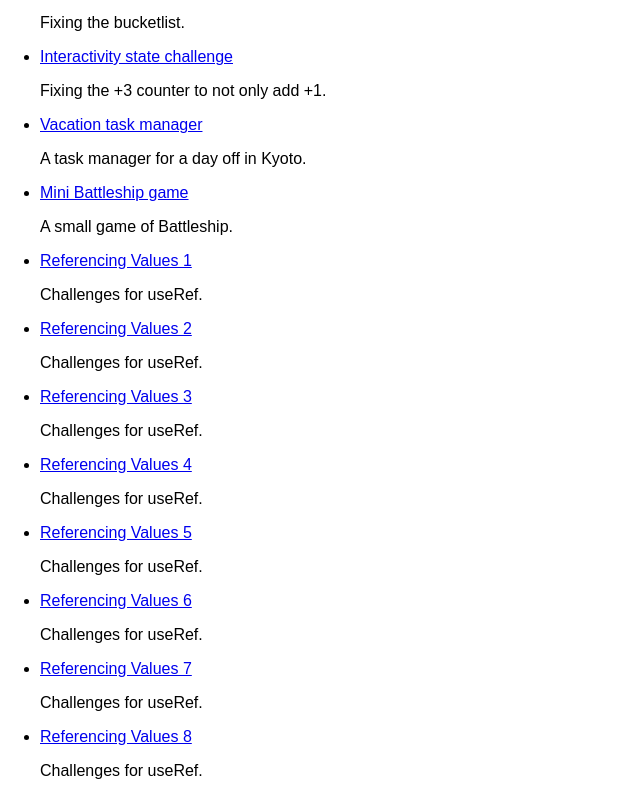
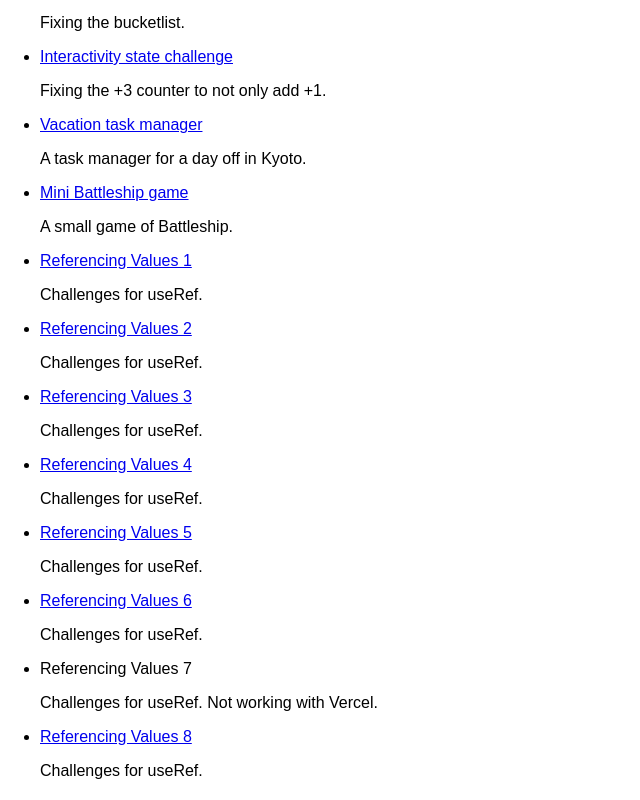
Before and after one commit to Miirten/React-Lessons, a Next.js app in the folder react/: page / in a window 1280 px wide. Shown: the part 456-1256 px from the top of the page, without its empty margins (0-640 px from the left). Built offline with nearby package versions, Linux system fonts and the light colour scheme.

Commit message:
Update page.jsx

```diff
--- a/react/app/page.jsx
+++ b/react/app/page.jsx
@@ -94,8 +94,8 @@ const projects = [
   {
     title: 'Referencing Values 7',
     description:
-      'Challenges for useRef.',
-    href: '/react_assignment_6_challenges/challenge_7',
+      'Challenges for useRef. Not working with Vercel.',
+
   },
   {
     title: 'Referencing Values 8',
```
